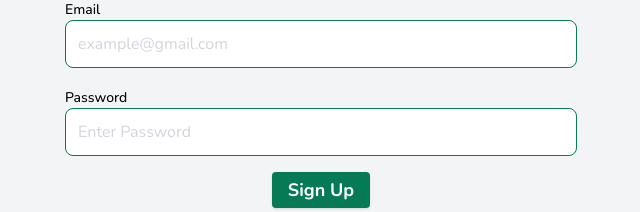
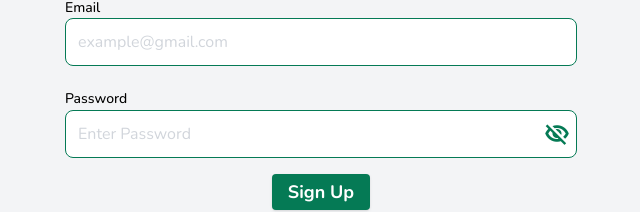
Before and after one commit to BabzT/babzshop, a Vue app: page /signup in a window 1280 px wide. Shown: the part 388-600 px from the top of the page, without its empty margins (319-959 px from the left). Built offline with nearby package versions, Linux system fonts and the light colour scheme.

Commit message:
should be the last

```diff
--- a/public/index.html
+++ b/public/index.html
@@ -6,7 +6,8 @@
     <meta name="viewport" content="width=device-width,initial-scale=1.0">
     <link rel="icon" href="<%= BASE_URL %>icon.png">
     <title>My Shop</title>
-    <link rel="stylesheet" href="https://fonts.googleapis.com/css2?family=Material+Symbols+Outlined:opsz,wght,FILL,GRAD@48,400,0,0" />
+    <link rel="stylesheet" href="https://fonts.googleapis.com/css2?family=Material+Symbols+Outlined:opsz,wght,FILL,GRAD@48,400,0,0"/>
+    <link rel="stylesheet" href="https://fonts.googleapis.com/css2?family=Material+Symbols+Rounded:opsz,wght,FILL,GRAD@48,400,0,0" />
   </head>
   <body>
     <noscript>
--- a/src/components/Electronics.vue
+++ b/src/components/Electronics.vue
@@ -2,8 +2,7 @@
   <div>
 
     <Preloader v-show="allElectronics.length < 3"/>
-
-    <div class="toppicks">
+    <div class="electronics">
       <div v-for="product in allElectronics" :key="product.id" class="product">
         <router-link :to="'/productdetails/' + product.id" class="h-full">
         <img :src="product.image" alt="" class="productimg">
--- a/src/components/Header.vue
+++ b/src/components/Header.vue
@@ -3,7 +3,7 @@
     <div class="mobile">
         <div class="flex items-center">
             <div class="flex items-center md:hidden">
-                <span @click="toggleSideNav" v-if="!sideNav" class="material-symbols-outlined text-3xl mr-1">menu</span>
+                <span @click="toggleSideNav" v-if="!sideNav" class="material-symbols-rounded text-3xl mr-1">sort</span>
                 <span @click="toggleSideNav" v-if="sideNav" class="material-symbols-outlined text-3xl mr-1">close</span>
             </div>
             <h1 class="logo" @click="goTo('home')">Shop<span class="text-black">per</span></h1>
@@ -19,9 +19,9 @@
                 </div>
                 <transition name="options-anim">
                     <div v-show="profile" class="options">
-                        <router-link class="mt-1" v-if="signin" :to="{name:'login'}">Login</router-link>
+                        <router-link class="mt-2" v-if="signin" :to="{name:'login'}">Login</router-link>
                         <hr>
-                        <router-link class="mt-1" v-if="signin" :to="{name:'signup'}">SignUp</router-link>
+                        <router-link class="mt-2" v-if="signin" :to="{name:'signup'}">SignUp</router-link>
                         <div v-show="logout">
                             <p class="capitalize text-base mt-2 mb-3 text-green-600">{{username}}</p>
                             <hr>
--- a/src/components/MenClothing.vue
+++ b/src/components/MenClothing.vue
@@ -1,9 +1,9 @@
 <template>
-  <div class="relative">
+  <div>
 
     <Preloader v-show="allMenClothing.length < 3"/>
 
-    <div class="toppicks">
+    <div class="electronics">
       <div v-for="product in allMenClothing" :key="product.id" class="product">
         <router-link :to="'/productdetails/' + product.id" class="h-full">
         <img :src="product.image" alt="" class="productimg">
--- a/src/components/TopPicks.vue
+++ b/src/components/TopPicks.vue
@@ -22,6 +22,7 @@
 <script>
 import Preloader from '@/components/Preloader.vue'
 import {mapGetters, mapActions} from "vuex"
+
 export default {
   name: 'TopPicks',
   components:{
--- a/src/components/TopSellers.vue
+++ b/src/components/TopSellers.vue
@@ -4,7 +4,8 @@
     <button :class="{active : isActive1}" class="toppicksbtn" @click="activeTab = 'TopPicks', topPicks()">Top Picks</button>
     <button :class="{active : isActive2}" class="clothingbtn" @click="activeTab = 'WomenClothing', clothing()">Clothing</button>
 
-    <span class="material-symbols-outlined right">chevron_right</span>
+    <span @click="scrollRight1" class="material-symbols-rounded right">arrow_forward</span>
+    <span @click="scrollLeft1" class="material-symbols-rounded left">arrow_back</span>
     <component :is="activeTab"/>
   </div>
 </template>
@@ -12,8 +13,10 @@
 <script>
 import TopPicks from '@/components/TopPicks.vue'
 import WomenClothing from '@/components/WomenClothing.vue'
+import scrollMixin1 from '@/mixins/scroll'
 export default {
     name: 'TopSellers',
+    mixins: [scrollMixin1],
     components:{
         TopPicks,
         WomenClothing
--- a/src/components/TrendingProducts.vue
+++ b/src/components/TrendingProducts.vue
@@ -4,7 +4,8 @@
     <button :class="{active : isActive1}" class="electronicsbtn" @click="activeTab = 'Electronics', electronics()">Electronics</button>
     <button :class="{active : isActive2}" class="menclothingbtn" @click="activeTab = 'MenClothing', clothing()">Men Clothing</button>
 
-    <span class="material-symbols-outlined right">chevron_right</span>
+    <span @click="scrollRight2" class="material-symbols-rounded right">arrow_forward</span>
+    <span @click="scrollLeft2" class="material-symbols-rounded left">arrow_back</span>
     <component :is="activeTab"/>
   </div>
 </template>
@@ -12,8 +13,10 @@
 <script>
 import Electronics from '@/components/Electronics.vue'
 import MenClothing from '@/components/MenClothing.vue'
+import scrollMixin2 from '@/mixins/scroll'
 export default {
     name: 'TrendingProducts',
+    mixins: [scrollMixin2],
     components:{
         Electronics,
         MenClothing
--- a/src/index.css
+++ b/src/index.css
@@ -27,7 +27,7 @@
     @apply flex items-center border-2 border-green-500 p-1 ml-1 rounded-full bg-green-500
 }
 .options{
-    @apply flex flex-col items-start justify-center px-4 w-fit absolute font-bold my-1 pb-2 right-0 mt-1 bg-gray-100 rounded-md
+    @apply flex flex-col items-start justify-center px-6 w-fit absolute font-bold my-1 pb-3 right-0 mt-1 bg-gray-100 rounded-md
 }
 .options-anim-enter-active,
 .options-anim-leave-active{
@@ -84,7 +84,11 @@
     md:my-14
 }
 .right{
-    @apply absolute right-0 font-bold text-green-600 top-2/3
+    @apply absolute right-2 text-xl font-bold text-green-600 top-2/3
+    md:hidden
+}
+.left{
+    @apply absolute left-2 text-xl font-bold text-green-600 top-2/3
     md:hidden
 }
 .tabtitle{
@@ -99,7 +103,8 @@
 .active{
     @apply bg-green-600 rounded-full text-white
 }
-.toppicks{
+.toppicks,
+.electronics{
     @apply flex items-center overflow-auto snap-x m-5 h-48
     md:items-center md:justify-between md:h-52
 }
@@ -169,10 +174,16 @@
     @apply flex flex-col h-screen items-center justify-center bg-gray-100
 }
 .labels{
-    @apply self-start mt-5 text-sm font-medium
+    @apply self-start  mt-5 text-sm font-medium
 }
 .input{
     @apply w-full h-12 rounded-lg outline-0  border-green-600
+}
+.passworddiv{
+    @apply w-full mt-5 relative
+}
+.visibility{
+    @apply absolute right-2 top-1/2 text-green-600 font-bold
 }
 .invalid{
     @apply border-red-600 border-2
--- /dev/null
+++ b/src/mixins/scroll.js
@@ -0,0 +1,26 @@
+export default{
+    methods:{
+        // for topsellers
+        scrollRight1(){
+            let content = document.querySelector('.toppicks')
+            content.scrollLeft += 100
+            console.log('scroll')
+        },
+        scrollLeft1(){
+            let content = document.querySelector('.toppicks')
+            content.scrollLeft -=100
+            console.log('scroll')
+        },
+        // for trending products
+        scrollRight2(){
+            let content = document.querySelector('.electronics')
+            content.scrollLeft += 100
+            console.log('scroll')
+        },
+        scrollLeft2(){
+            let content = document.querySelector('.electronics')
+            content.scrollLeft -=100
+            console.log('scroll2')
+        },
+    }
+}
--- a/src/views/Login.vue
+++ b/src/views/Login.vue
@@ -15,14 +15,19 @@
         pattern="[a-z0-9._%+-]+@[a-z0-9.-]+\.[a-z]{2,3}$"
         required>
 
+        <div class="passworddiv">
             <label for="password" class="labels">Password</label>
             <input class="input"
             v-model.trim="password"
             id="password"
-        type="text"
+            :type="isNotVisible ? 'password' : 'text'"
             minlength="6"
             placeholder="Enter Password"
             required>
+
+            <span v-if="isNotVisible" @click="togglePassword" class="material-symbols-outlined visibility">visibility_off</span>
+            <span v-else @click="togglePassword" class="material-symbols-outlined visibility">visibility</span>
+        </div>
 
         <button v-if="loginbtn" class="submitbtn" type="submit">Login</button>
         <button v-if="loading" disabled type="button" class="py-2.5 mt-5 px-3 mr-2 text-sm font-bold text-green-600 bg-white rounded-lg border border-gray-200 shadow  focus:z-10 focus:ring-2 focus:ring-green-700 focus:text-green-700 inline-flex items-center">
@@ -47,7 +52,8 @@ export default {
             password:'',
             showError:false,
             loginbtn:true,
-            loading:false
+            loading:false,
+            isNotVisible:true
         }
     },
     methods:{
@@ -70,6 +76,9 @@ export default {
                 this.showError = true
                 setTimeout(() => this.showError = false, 5000)
             }
+        },
+        togglePassword(){
+            this.isNotVisible = !this.isNotVisible
         }
     }
 }
--- a/src/views/SignUp.vue
+++ b/src/views/SignUp.vue
@@ -33,15 +33,20 @@
         pattern="[a-z0-9._%+-]+@[a-z0-9.-]+\.[a-z]{2,3}$"
         required>
 
+        <div class="passworddiv">
             <label for="password" class="labels">Password</label>
             <input class="input"
             :class="{invalid : isInvalid}"
             v-model.trim="password"
             id="password"
-        type="text"
+            :type="isNotVisible ? 'password' : 'text'"
             minlength="6"
             placeholder="Enter Password"
             required>
+
+            <span v-if="isNotVisible" @click="togglePassword" class="material-symbols-outlined visibility">visibility_off</span>
+            <span v-else @click="togglePassword" class="material-symbols-outlined visibility">visibility</span>
+        </div>
 
         <button v-if="signupbtn" class="submitbtn" type="submit">Sign Up</button>
         <button v-if="loading" disabled type="button" class="py-2.5 px-3 mt-5 mr-2 text-sm font-bold text-green-600 bg-white rounded-lg border border-gray-200 shadow focus:z-10 focus:ring-2 focus:ring-green-700 focus:text-green-700 inline-flex items-center">
@@ -70,6 +75,7 @@ export default {
             signupbtn:true,
             loading:false,
             isInvalid:false,
+            isNotVisible:true
         }
     },
     methods:{
@@ -114,6 +120,9 @@ export default {
                 this.isInvalid = true
                 setTimeout(() => this.isInvalid = false, 2000)
             }
+        },
+        togglePassword(){
+            this.isNotVisible = !this.isNotVisible
         }
     }
 }
```
Lines whose indentation alone changed are shown as unchanged.
